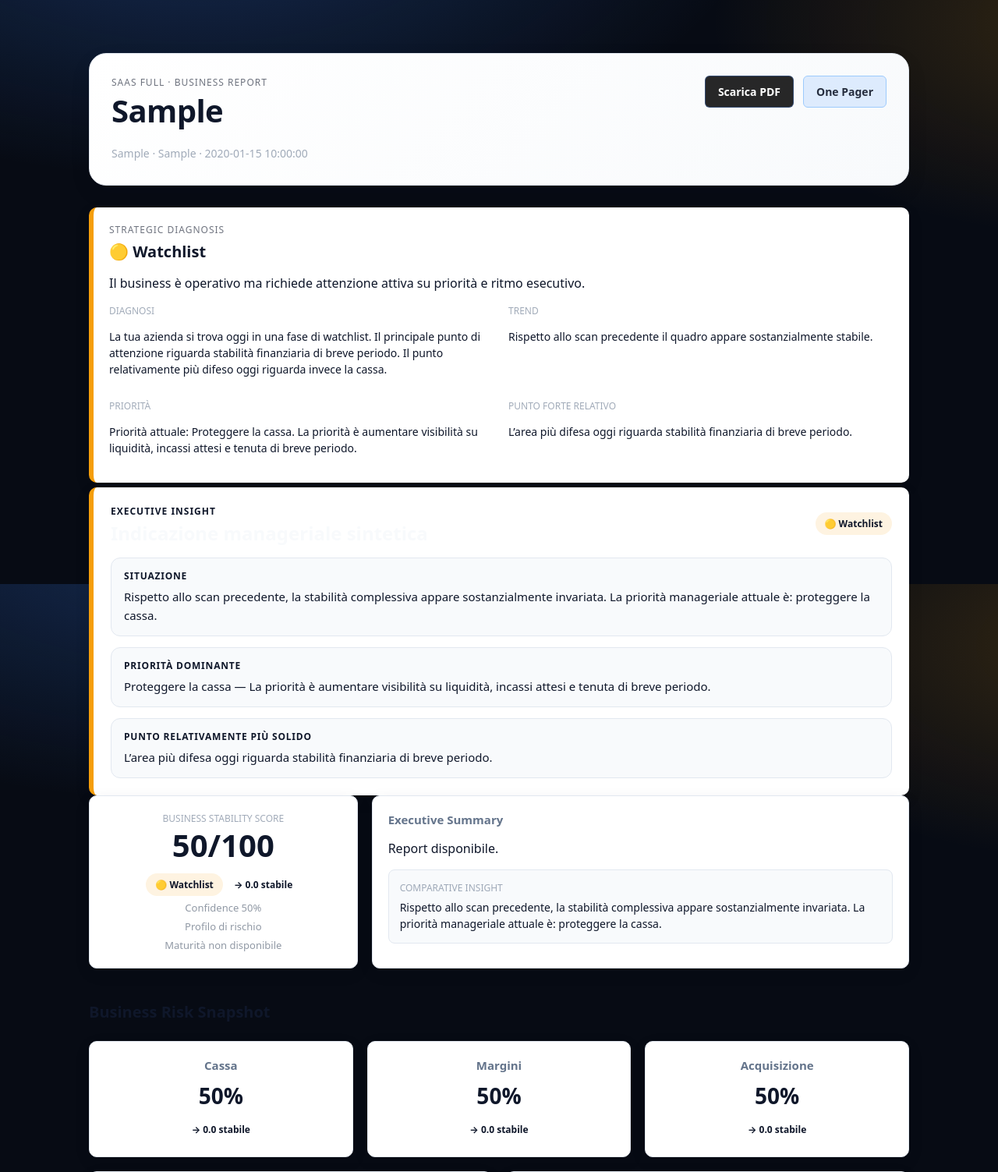
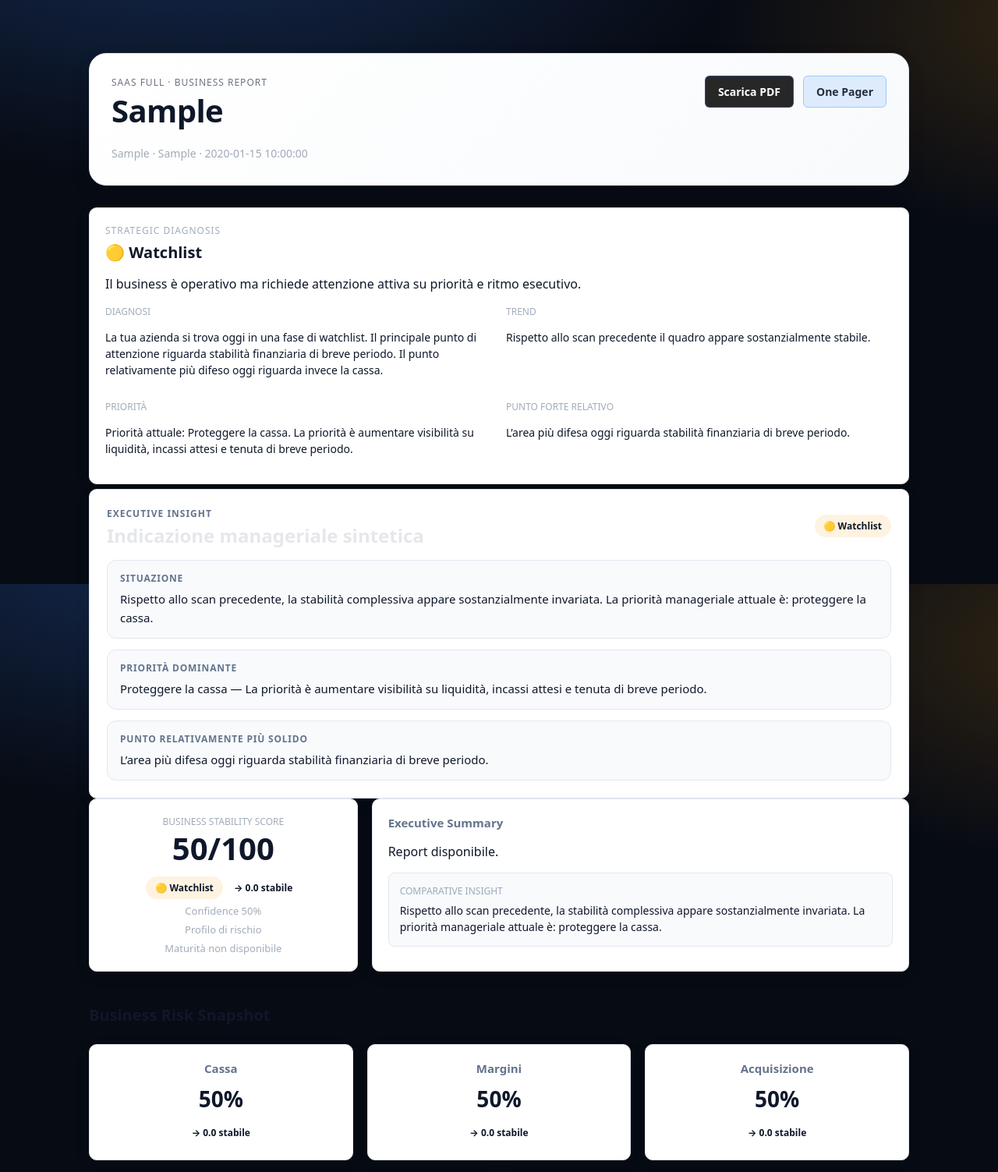
Before and after one commit to adiutorialessandro/saas_full, a Flask app: page /report/1 in a window 1280 px wide. Shown: the part 51-1554 px from the top of the page at 78% size. Run offline with Flask 3, Linux system fonts and the light colour scheme; a user stored in the database is signed in; tables that the repository leaves empty hold one stand-in row (values such as "Sample post").

Commit message:
Improve interactive report contrast and readability

```diff
--- a/app/static/css/report.css
+++ b/app/static/css/report.css
@@ -720,9 +720,10 @@ KPI TOOLTIP (Cash Runway info)
   font-weight: 700;
 }
 
+/* updated color */
 .report-section h2,
 .section-head h2 {
-  color: #f8fafc !important;
+  color: #e5e7eb !important;
 }
 
 .grid-3 .report-card,
@@ -731,3 +732,70 @@ KPI TOOLTIP (Cash Runway info)
   background: #ffffff !important;
   border: 1px solid #e2e8f0 !important;
 }
+
+/* ===============================
+FINAL CONTRAST TUNING
+=============================== */
+
+.report-wrap {
+  color: #0f172a !important;
+}
+
+.report-card {
+  background: #ffffff !important;
+  border: 1px solid #e2e8f0 !important;
+  color: #0f172a !important;
+}
+
+.report-card .card-title,
+.report-card .card-label,
+.report-card .kpi-value,
+.report-card .risk-value,
+.report-card .score-big,
+.report-card .plan-week,
+.report-card .plan-action,
+.report-card p,
+.report-card li,
+.report-card span,
+.report-card div {
+  color: #0f172a !important;
+}
+
+.report-card .card-label,
+.report-card .card-title,
+.report-card .muted,
+.report-card .plan-meta,
+.report-card .executive-label,
+.report-card .diagnosis-topline,
+.report-card .executive-insight-kicker {
+  color: #64748b !important;
+}
+
+.report-card .kpi-value,
+.report-card .risk-value,
+.report-card .score-big {
+  color: #0f172a !important;
+  font-weight: 700 !important;
+}
+
+.report-card .trend-up {
+  color: #047857 !important;
+}
+
+.report-card .trend-down {
+  color: #b91c1c !important;
+}
+
+.report-card .trend-flat {
+  color: #475569 !important;
+}
+
+.section-head h2 {
+  color: #f8fafc !important;
+  font-weight: 700 !important;
+}
+
+.chart-grid .report-card canvas,
+.report-card canvas {
+  background: transparent !important;
+}
```
